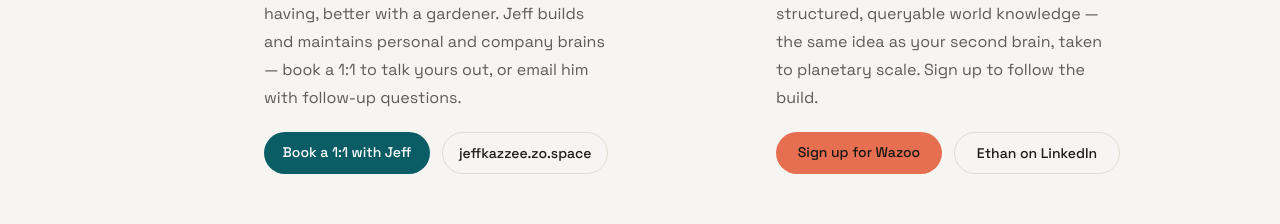
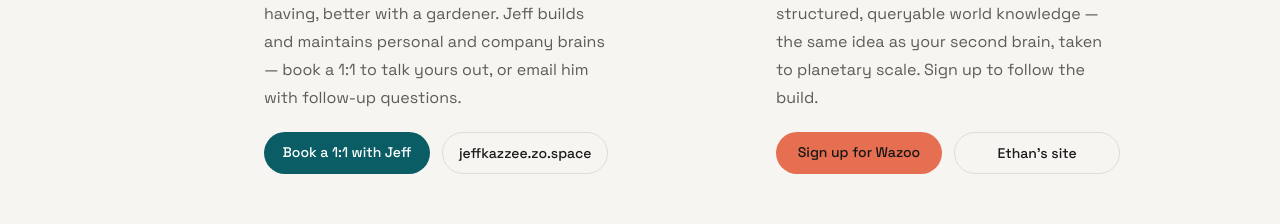
Before and after one commit to Jeff-Kazzee/second-brain-site, a React (Vite) app: page / in a window 1280 px wide. Shown: the part 1120-1344 px from the top of the page. Built offline with nearby package versions, Linux system fonts and the light colour scheme.

Commit message:
Point Ethan host link to etok.me personal site

```diff
--- a/src/pages/Landing.tsx
+++ b/src/pages/Landing.tsx
@@ -995,12 +995,12 @@ export default function Landing() {
                       Sign up for Wazoo
                     </a>
                     <a
-                      href="https://www.linkedin.com/in/etok/"
+                      href="https://etok.me"
                       target="_blank"
                       rel="noreferrer"
                       className="rounded-full border border-[var(--d-line)] px-4 py-2.5 text-center text-sm font-medium text-[var(--d-ink)] transition hover:border-[var(--d-coral)]"
                     >
-                      Ethan on LinkedIn
+                      Ethan's site
                     </a>
                   </div>
                 </div>
```
Also changed, not shown: 1 other file (tests, documents, lock files or other folders).
